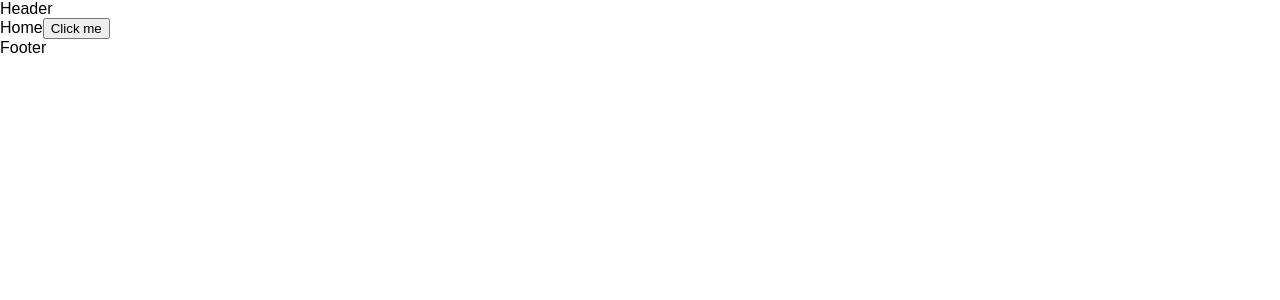
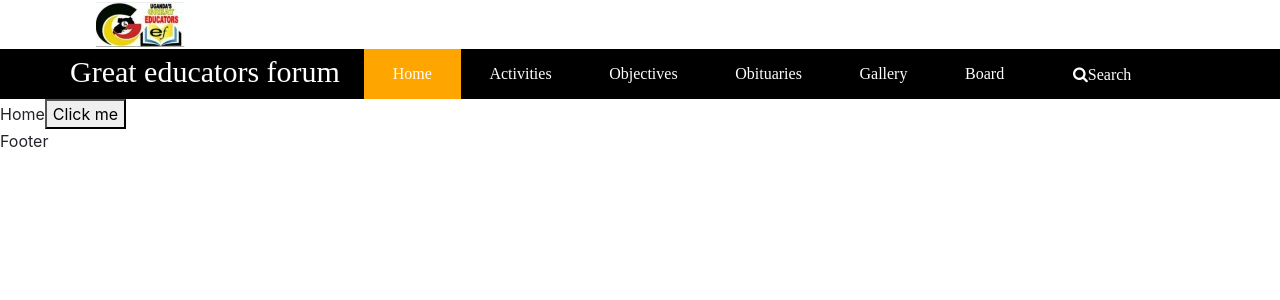
Before and after one commit to johnkegz/-greateducators-frontend, a React (Create React App) app: page / in a window 1280 px wide. Shown: the top 300 px of the page. Built offline with nearby package versions, Linux system fonts and the light colour scheme.

Commit message:
add nav bar

```diff
--- a/package.json
+++ b/package.json
@@ -3,7 +3,11 @@
   "version": "0.1.0",
   "private": true,
   "dependencies": {
+    "bootstrap": "^4.4.1",
+    "font-awesome": "^4.7.0",
+    "node-sass": "^4.13.1",
     "react": "^16.13.1",
+    "react-bootstrap": "^1.0.0",
     "react-dom": "^16.13.1",
     "react-redux": "^7.2.0",
     "react-router-dom": "^5.1.2",
--- a/src/App.js
+++ b/src/App.js
@@ -2,16 +2,22 @@ import React, { Component } from 'react';
 import { BrowserRouter as Router, Route, Switch } from 'react-router-dom';
 import Home from "./components/Home/Home";
 import Aboutus from "./components/Aboutus/Aboutus"
+import 'bootstrap/dist/css/bootstrap.min.css';
+import Page from "./components/Layout/page";
 
 class App extends Component {
   render() {
     return (
+
       <Router>
         <Switch>
+        <Page>
           <Route exact path='/' component={Home}/>
           <Route path='/aboutus' component={Aboutus}/>
+        </Page>
         </Switch>
       </Router>
+
     );
   }
 }
--- a/src/components/Aboutus/Aboutus.jsx
+++ b/src/components/Aboutus/Aboutus.jsx
@@ -1,13 +1,10 @@
 import React, { Component } from 'react'
-import Page from "../Layout/page";
 
 export class Aboutus extends Component {
     render() {
         return (
             <div>
-                <Page>
                    about us
-                </Page>
             </div>
         )
     }
--- a/src/components/Home/Home.jsx
+++ b/src/components/Home/Home.jsx
@@ -1,17 +1,16 @@
 import React, { Component } from 'react'
 import { connect } from 'react-redux'
-import Page from "../Layout/page";
 import {testAction} from "../../redux/actions/actions";
+import "./Home.scss"
 
 class Home extends Component {
     render() {
         console.log("props>", this.props)
         return (
             <div>
-                <Page>
                   Home
                   <button onClick={()=> this.props.testAction("clicked")}>Click me</button>
-                </Page>
+
             </div>
         )
     }
--- /dev/null
+++ b/src/components/Layout/Header.css
@@ -0,0 +1,67 @@
+/** @format */
+
+.topNav {
+  background-color: white;
+}
+.NavOuterContainer {
+  margin-left: 0;
+  margin-right: 0;
+  background-color: black;
+}
+.logo {
+  color: red;
+  padding: 2px;
+}
+.name {
+  background-color: black;
+  color: white;
+  font-family: "Times New Roman", Times, serif;
+  font-size: 30px;
+  padding-right: 0.8em;
+}
+.navContainer {
+  display: flex;
+}
+
+.navContainer > div {
+  display: flex;
+}
+
+.navigation a {
+  display: inline-block;
+  padding: 0.8em 1.8em;
+  text-decoration: none;
+  color: white;
+  font-family: "Times New Roman", Times, serif;
+  align-items: center;
+  justify-content: center;
+}
+
+.navigation a:hover,
+.navigation a.active {
+  background: orange;
+  color: white;
+}
+
+.search {
+  align-items: center;
+  justify-content: center;
+  color: white;
+  padding: 0.5em 2.5em;
+  cursor: pointer;
+}
+
+.searchWord{
+  padding-right: 20px
+}
+.searchWidget{
+  width: 650px;
+}
+.searchWidgetContainer{
+  padding: 0.4em 0.3em;
+}
+
+.backToMenu{
+  color:white;
+  padding: 0.8em 0.4em;
+}
--- a/src/components/Layout/Header.jsx
+++ b/src/components/Layout/Header.jsx
@@ -1,11 +1,86 @@
-import React from 'react'
+/** @format */
+
+import React, { useState } from "react";
+import "./Header.css";
+import { NavLink } from "react-router-dom";
+import Logo from "../../../assets/img/logo.jpg";
+
+function TopMenu() {
+  return (
+    <div className="row">
+      <div className="col-md-1"></div>
+      <div className="col-md-4 logo">
+        <img src={Logo} alt="logo" />
+      </div>
+      <div className="col-md-6"></div>
+    </div>
+  );
+}
+
+function Menu() {
+  return (
+    <div className="">
+      <nav className="navigation">
+        <NavLink exact to="/">
+          Home
+        </NavLink>
+        <NavLink exact to="/activities">
+          Activities
+        </NavLink>
+        <NavLink exact to="/objectives">
+          Objectives
+        </NavLink>
+        <NavLink exact to="/obituaries">
+          Obituaries
+        </NavLink>
+        <NavLink exact to="/Gallery">
+          Gallery
+        </NavLink>
+        <NavLink exact to="/board">
+          Board
+        </NavLink>
+      </nav>
+    </div>
+  );
+}
+
+function Search({ handleSetMenu }) {
+  return (
+    <div>
+      <div onClick={() => handleSetMenu(true)} className="backToMenu">
+        <i className="fa fa-bars bars"></i>
+      </div>
+      <div className="searchWidgetContainer">
+        <input type="text" className="form-control searchWidget" />
+      </div>
+    </div>
+  );
+}
 
 function Header() {
-    return (
-        <div>
-            Header
+  const [menu, setMenu] = useState(true);
+  function handleSetMenu() {
+    return setMenu(true);
+  }
+
+  return (
+    <div>
+      <div className="topNav">
+        <TopMenu />
+      </div>
+      <div className="NavOuterContainer">
+        <div className="container">
+          <div className="row navContainer">
+            <div className="name">Great educators forum</div>
+            {menu ? <Menu /> : <Search handleSetMenu={handleSetMenu} />}
+            <div className="search" onClick={() => setMenu(false)}>
+              <i className="fa fa-search searchWord">Search</i>
+            </div>
+          </div>
         </div>
-    )
+      </div>
+    </div>
+  );
 }
 
-export default Header
+export default Header;
--- a/src/index.js
+++ b/src/index.js
@@ -2,9 +2,10 @@ import React from 'react';
 import ReactDOM from 'react-dom';
 import { Provider } from 'react-redux'
 import App from './App';
-import './index.css';
 
 import store from './redux/store'
+import 'bootstrap/dist/css/bootstrap.min.css';
+import 'font-awesome/css/font-awesome.min.css'
 
 ReactDOM.render(
   <Provider store={store}>
```
Also changed, not shown: src/redux/reducers/testReduxReducer.js (+11 -10 lines), assets/img/logo.jpg (added), src/components/Home/Home.scss (added), 1 other file (tests, documents, lock files or other folders).
